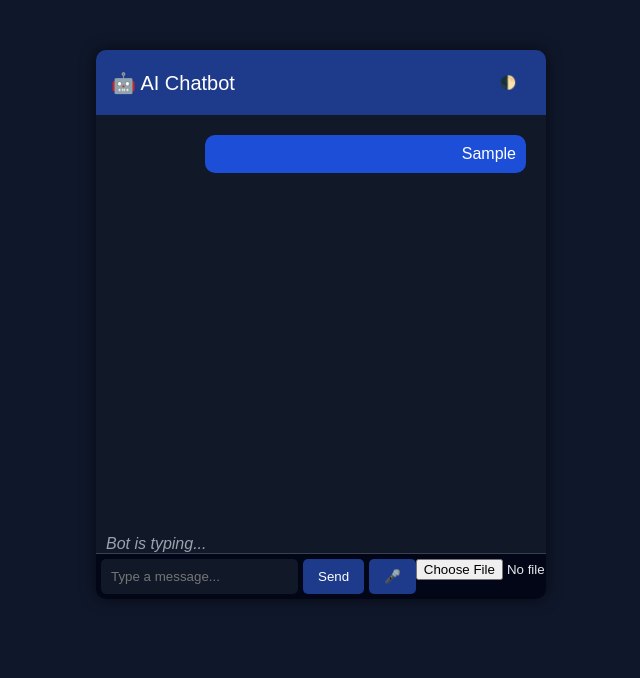
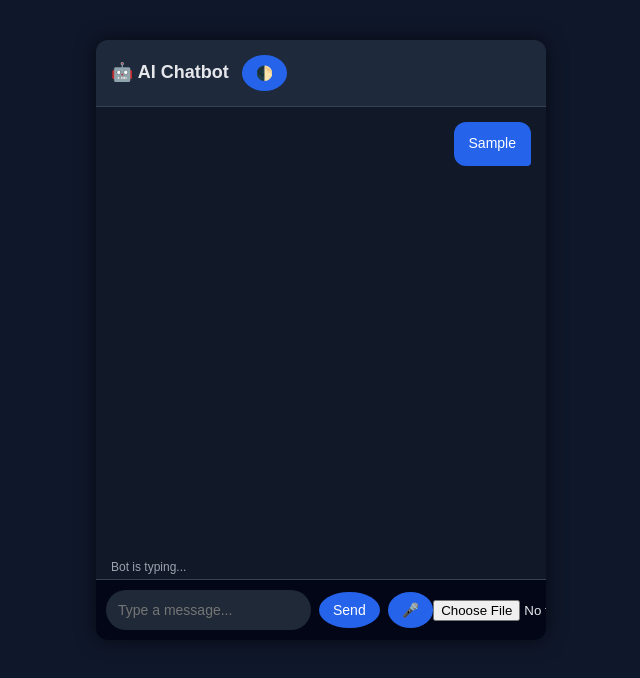
Before and after one commit to abhishekmasih3885-lang/ai-chatbot, a plain HTML site: page index.html in a window 1280 px wide. Both pictures are taken after typing "Sample" into the empty fields and a click on the button "Send". Shown: the whole page, without its empty margins (319-959 px from the left). Drawn offline with Linux system fonts and the light colour scheme; no server answers.

Commit message:
Update index.html

```diff
--- a/index.html
+++ b/index.html
@@ -5,105 +5,99 @@
     <style>
     body {
         font-family: Arial;
-            background: #0f172a; /* dark blue */
-            transition: background 0.3s;
-            color: #e5e7eb;
-        }
-
-        .dark-mode {
-            background: #020617; /* deeper black */
+        background: #0f172a;
         color: #e5e7eb;
     }
 
     .chat-container {
         width: 450px;
-            margin: 50px auto;
-            background: #111827; /* dark gray */
-            border-radius: 10px;
-            box-shadow: 0px 0px 15px rgba(0,0,0,0.6);
+        height: 600px;
+        margin: 40px auto;
+        background: #111827;
+        border-radius: 12px;
+        display: flex;
+        flex-direction: column;
         overflow: hidden;
-            transition: background 0.3s;
-        }
-
-        .dark-mode .chat-container {
-            background: #030712; /* almost black */
+        box-shadow: 0 0 20px rgba(0,0,0,0.6);
     }
 
     .chat-header {
-            background: #1e3a8a; /* dark blue */
-            color: white;
+        background: #1e293b;
         padding: 15px;
-            font-size: 20px;
-            display: flex;
-            justify-content: space-between;
-            align-items: center;
+        font-size: 18px;
+        font-weight: bold;
+        border-bottom: 1px solid #374151;
     }
 
     .chat-box {
-            height: 400px;
+        flex: 1;
         overflow-y: auto;
-            padding: 10px;
+        padding: 15px;
+        display: flex;
+        flex-direction: column;
+        gap: 10px;
     }
 
     .user, .bot {
-            margin: 10px;
-            padding: 10px;
-            border-radius: 10px;
-            max-width: 70%;
-            word-wrap: break-word;
+        padding: 12px 15px;
+        border-radius: 12px;
+        max-width: 75%;
+        line-height: 1.4;
+        font-size: 14px;
     }
 
     .user {
-            background: #1d4ed8; /* blue */
+        background: #2563eb;
+        align-self: flex-end;
         color: white;
-            margin-left: auto;
-            text-align: right;
+        border-bottom-right-radius: 4px;
     }
 
     .bot {
-            background: #374151; /* gray */
-            color: #e5e7eb;
-        }
-
-        .dark-mode .bot {
-            background: #1f2933;
+        background: #374151;
+        align-self: flex-start;
+        border-bottom-left-radius: 4px;
     }
 
     .chat-input {
         display: flex;
+        align-items: center;
+        padding: 10px;
+        background: #020617;
         border-top: 1px solid #374151;
-            padding: 5px;
-            background: #020617;
     }
 
     input[type="text"] {
         flex: 1;
-            padding: 10px;
+        padding: 12px;
+        border-radius: 20px;
         border: none;
         outline: none;
-            border-radius: 5px;
-            background: #111827;
+        background: #1f2937;
         color: white;
+        font-size: 14px;
     }
 
     button {
-            padding: 10px 15px;
-            background: #1e3a8a; /* dark blue */
+        margin-left: 8px;
+        padding: 10px 14px;
+        border-radius: 50%;
+        border: none;
+        background: #2563eb;
         color: white;
-            border: none;
         cursor: pointer;
-            margin-left: 5px;
-            border-radius: 5px;
+        font-size: 14px;
     }
 
     button:hover {
-            background: #1d4ed8; /* lighter blue */
+        background: #1d4ed8;
     }
 
     #typing {
-            font-style: italic;
+        font-size: 12px;
         color: #9ca3af;
-            margin-left: 10px;
+        padding-left: 15px;
+        padding-bottom: 5px;
     }
 </style>
 </head>
@@ -193,6 +187,7 @@ function uploadFile() {
         addMessage("File uploaded: " + file.name, "user");
     }
 }
+
 </script>
 
 </body>
```
Lines whose indentation alone changed are shown as unchanged.
